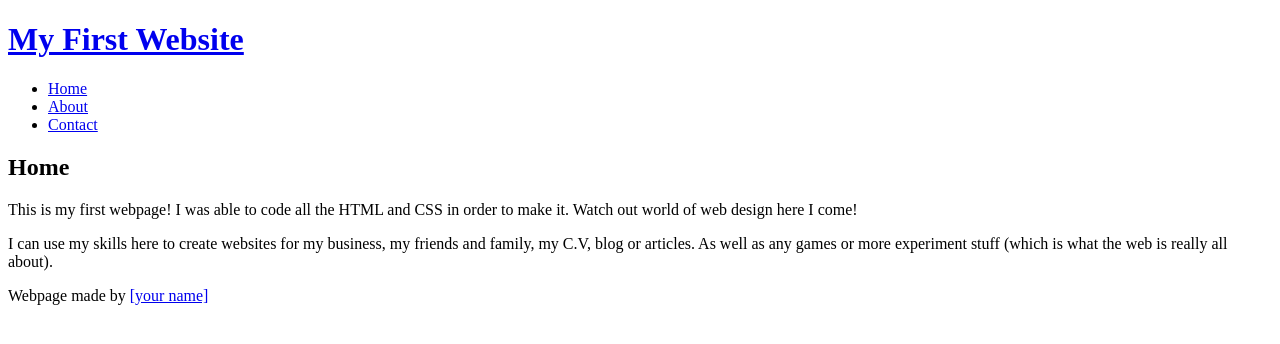
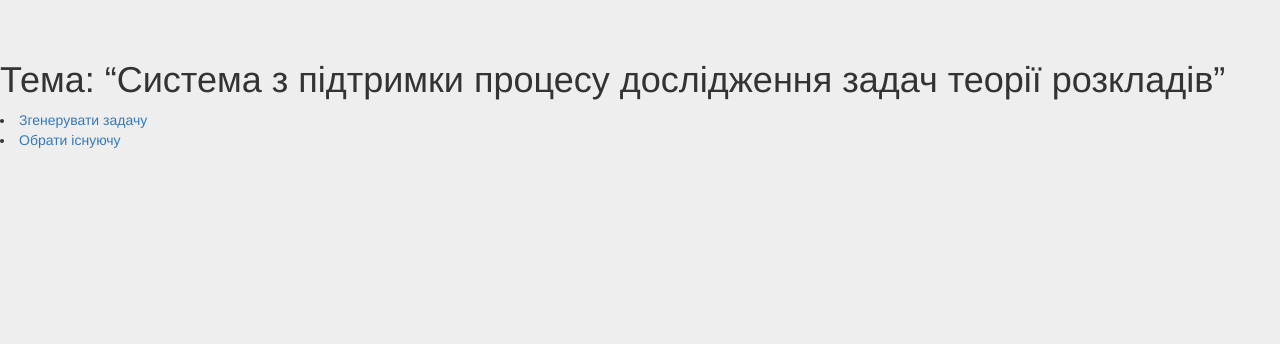
Before and after one commit to mcxemic/Graduate_work, a Flask app: page / in a window 1280 px wide. Shown: the top 344 px of the page. Run offline with Flask 2, Linux system fonts and the light colour scheme; some libraries are stand-ins or nearby versions.

Commit message:
create interface and index

```diff
--- a/Graduate_work/main.py
+++ b/Graduate_work/main.py
@@ -6,7 +6,7 @@ from flask_migrate import Migrate
 from flask_moment import Moment
 from flask_sqlalchemy import SQLAlchemy
 from flask_wtf import FlaskForm
-from wtforms import IntegerField
+from wtforms import IntegerField, SelectField
 from wtforms.validators import NumberRange,InputRequired
 
 basedir = os.path.abspath(os.path.dirname(__file__))
@@ -106,9 +106,13 @@ def internal_server_error(e):
 
 @app.route('/', methods=['GET', 'POST'])
 def index():
-    # TODO add classifier interaction
-    return render_template("interface.html")
+    return render_template("main.html")
 
+
+@app.route('/interface', methods=['GET', 'POST'])
+def interface():
+    form = InterfaceForm()
+    return render_template("interface.html", form=form)
 
 @app.route('/options', methods=['GET', 'POST'])
 def options():
@@ -116,7 +120,20 @@ def options():
     return render_template("options.html", form=form)
 
 
-######FORM CLASS
+
+
+
+class InterfaceForm(FlaskForm):
+    n_min = IntegerField('від')
+    n_max = IntegerField('до')
+    n_step = IntegerField('крок')
+    I_type = SelectField(u'Тип пристрою', choices=[(1, 'Ідентичні'), (2, 'Пропорційні'), (3, 'Незв\'язні')])
+    P = SelectField(u'P', choices=[(1, 'XS'), (2, 'S'), (3, 'M'), (4, 'L'), (5, 'XL')])
+    Q = SelectField(u'H', choices=[(1, 'XS'), (2, 'S'), (3, 'M'), (4, 'L'), (5, 'XL')])
+    H = SelectField(u'Q', choices=[(1, 'XS'), (2, 'S'), (3, 'M'), (4, 'L'), (5, 'XL')])
+    distribution = SelectField(u'Закон розподілу', choices=[(1, 'Нормальний'), (2, 'Рівномірний')])
+    amount_of_tasks = IntegerField('Кількість індивідуальних задач')
+    gen_algo = SelectField(u'Алгоритм генерації', choices=[(1, 'Нормальний'), (2, 'Рівномірний')])
 
 
 class OptionForm(FlaskForm):
--- /dev/null
+++ b/Graduate_work/static/style.css
@@ -0,0 +1,10 @@
+body {
+  padding-top: 40px;
+  padding-bottom: 40px;
+  background-color: #eee;
+}
+
+.textlabel{
+margin-right: 50px;
+color: blue;
+}
--- a/Graduate_work/templates/interface.html
+++ b/Graduate_work/templates/interface.html
@@ -1,50 +1,40 @@
-<!DOCTYPE html>
-<!DOCTYPE html>
-<html>
-<head>
+{% extends "bootstrap/base.html" %}
 
-    <!-- your webpage info goes here -->
+{% block head %}
+{{super()}}
+<link rel="stylesheet" href="{{url_for('static', filename='style.css')}}">
+{% endblock %}
 
-    <title>My First Website</title>
+{% block content %}
+<div class="container">
+    <form method="POST">
+       Пристрої <br>
+        Тип {{ form.I_type }} <br>
+        Кількість
+        {{ form.n_min.label }}
+        {{ form.n_min }}
+        {{ form.n_max.label }}
+        {{ form.n_max }}
+        {{ form.n_step.label }}
+        {{ form.n_step }} <br>
+        {{ form.P.label }}
+        {{ form.P }} <br>
+        {{ form.Q.label }}
+        {{ form.Q }} <br>
+        {{ form.H.label }}
+        {{ form.H }} <br>
+        {{ form.distribution.label }}
+        {{ form.distribution }} <br>
+        {{ form.amount_of_tasks.label }}
+        {{ form.amount_of_tasks }} <br>
+        {{ form.gen_algo.label }}
+        {{ form.gen_algo }} <br>
+        Критерії
+        здесь будет таблица завтра
 
-    <meta name="author" content="your name"/>
-    <meta name="description" content=""/>
+    <button class="btn btn-lg btn-primary btn-block" type="submit">Змінити</button>
+    </form>
+</div>
+<a href="options">options</a>
 
-    <!-- you should always add your stylesheet (css) in the head tag so that it starts loading before the page html is being displayed -->
-    <link rel="stylesheet" href="../static/interface.css" type="text/css"/>
-
-</head>
-<body>
-
-<!-- webpage content goes here in the body -->
-
-<div id="page">
-    <div id="logo">
-        <h1><a href="/" id="logoLink">My First Website</a></h1>
-    </div>
-    <div id="nav">
-        <ul>
-            <li><a href="#/home.html">Home</a></li>
-            <li><a href="#/about.html">About</a></li>
-            <li><a href="#/contact.html">Contact</a></li>
-        </ul>
-    </div>
-    <div id="content">
-        <h2>Home</h2>
-        <p>
-            This is my first webpage! I was able to code all the HTML and CSS in order to make it. Watch out world of
-            web design here I come!
-        </p>
-        <p>
-            I can use my skills here to create websites for my business, my friends and family, my C.V, blog or
-            articles. As well as any games or more experiment stuff (which is what the web is really all about).
-        </p>
-    </div>
-    <div id="footer">
-        <p>
-            Webpage made by <a href="/" target="_blank">[your name]</a>
-        </p>
-    </div>
-</div>
-</body>
-</html>
+{% endblock %}
--- /dev/null
+++ b/Graduate_work/templates/main.html
@@ -0,0 +1,13 @@
+{% extends "bootstrap/base.html" %}
+
+{% block head %}
+{{super()}}
+<link rel="stylesheet" href="{{url_for('static', filename='style.css')}}">
+{% endblock %}
+{% block content %}
+<h1>Тема: “Система з  підтримки процесу дослідження задач теорії розкладів” </h1>
+
+<li><a href="interface">Згенерувати задачу</a></li>
+<li><a href="#" >Обрати існуючу </a></li>
+
+{% endblock %}
```
Also changed, not shown: Graduate_work/templates/options.html (+6 -6 lines).
